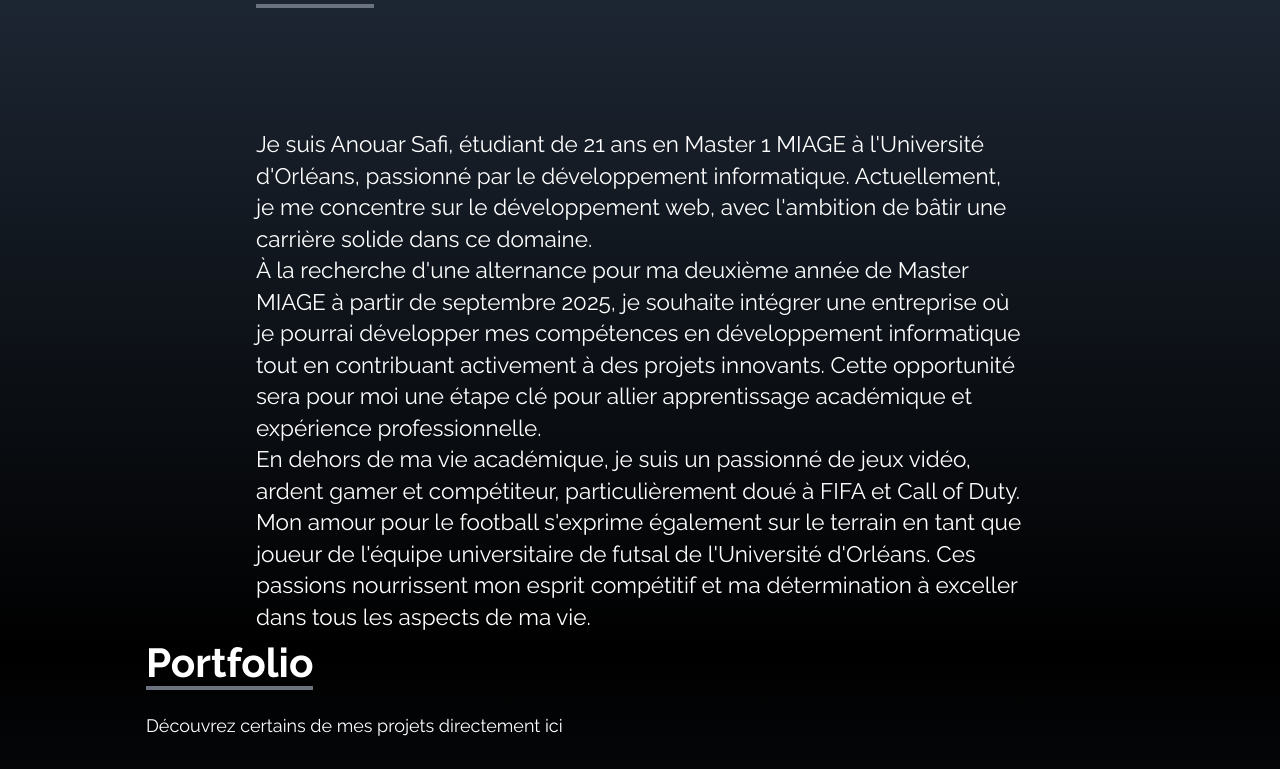
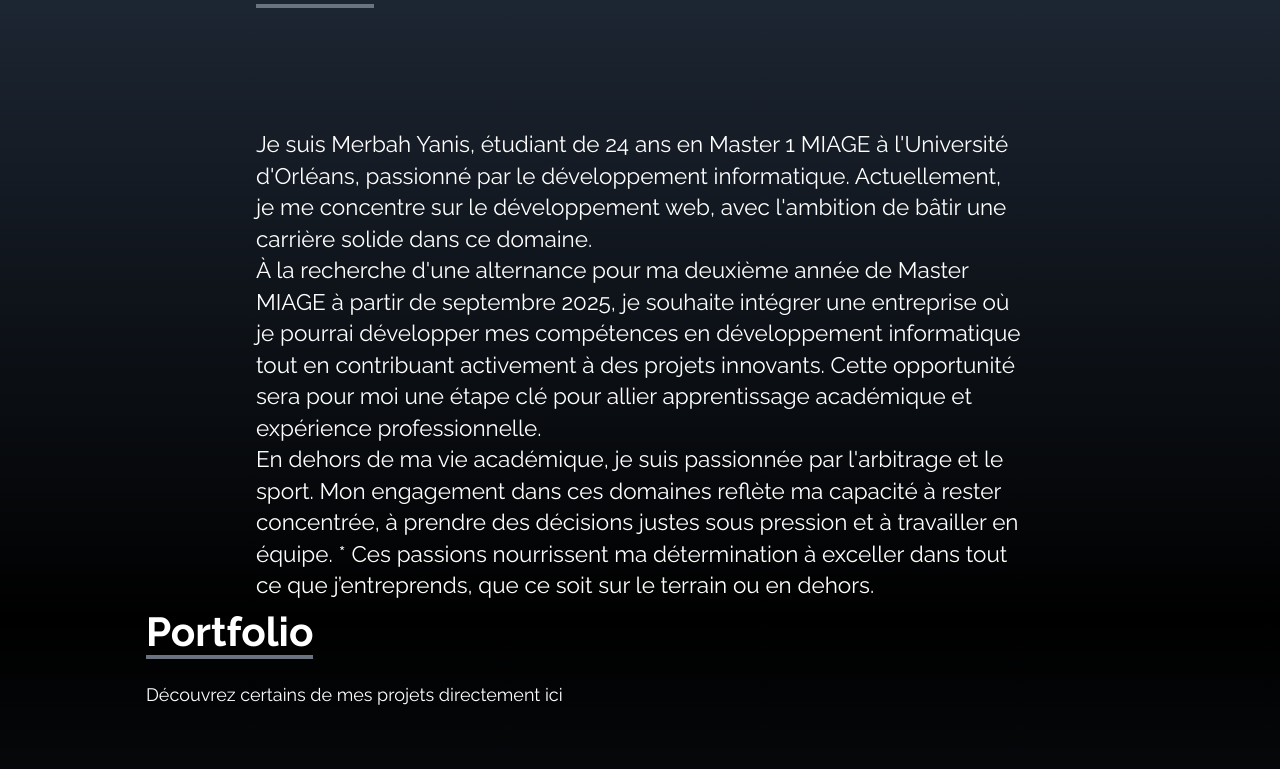
Before and after one commit to Yanismerbah/Portfolio, a React (Create React App) app: page / in a window 1280 px wide. Shown: the part 860-1629 px from the top of the page. Built offline with nearby package versions, Linux system fonts and the light colour scheme.

Commit message:
Initial commit

```diff
--- a/public/index.html
+++ b/public/index.html
@@ -24,7 +24,7 @@
       work correctly both with client-side routing and a non-root public URL.
       Learn how to configure a non-root public URL by running `npm run build`.
     -->
-    <title>Anouar SAFI</title>
+    <title>Merbah Yanis</title>
   </head>
   <body>
     <noscript>You need to enable JavaScript to run this app.</noscript>
--- a/src/components/About.jsx
+++ b/src/components/About.jsx
@@ -14,7 +14,7 @@ const PersonalInfo = () => {
   return (
     <div className="text-xl mt-6 md:mt-20">
       <p>
-      Je suis Anouar Safi, étudiant de 21 ans en Master 1 MIAGE à l'Université d'Orléans,
+      Je suis Merbah Yanis, étudiant de 24 ans en Master 1 MIAGE à l'Université d'Orléans,
       passionné par le développement informatique.
       Actuellement, je me concentre sur le développement web,
       avec l'ambition de bâtir une carrière solide dans ce domaine.
@@ -40,12 +40,11 @@ const HobbiesInfo = () => {
   return (
     <div className="text-xl">
       <p>
-        En dehors de ma vie académique, je suis un passionné de jeux vidéo,
-        ardent gamer et compétiteur, particulièrement doué à FIFA et Call of
-        Duty. Mon amour pour le football s'exprime également sur le terrain en
-        tant que joueur de l'équipe universitaire de futsal de l'Université
-        d'Orléans. Ces passions nourrissent mon esprit compétitif et ma
-        détermination à exceller dans tous les aspects de ma vie.
+      En dehors de ma vie académique, je suis passionnée par l'arbitrage et le sport.
+      Mon engagement dans ces domaines reflète ma capacité à rester concentrée,
+      à prendre des décisions justes sous pression et à travailler en équipe. *
+      Ces passions nourrissent ma détermination à exceller dans tout ce que j’entreprends,
+      que ce soit sur le terrain ou en dehors.
       </p>
     </div>
   );
--- a/src/components/NavBar.jsx
+++ b/src/components/NavBar.jsx
@@ -31,7 +31,7 @@ const NavBar = () => {
   return (
     <div className="flex justify-between items-center w-full h-20 px-4 text-white bg-black fixed">
       <div>
-        <h1 className="text-5xl font-signature ml-2">Safi Anouar</h1>
+        <h1 className="text-5xl font-signature ml-2">Merbah Yanis</h1>
       </div>
 
       <ul className="hidden md:flex">
--- a/src/components/Portfolio.jsx
+++ b/src/components/Portfolio.jsx
@@ -9,37 +9,37 @@ const Portfolio = () => {
     {
       id: 1,
       src: othello,
-      codeLink: "https://github.com/AnouarSafi/Othello.git",
+      codeLink: "https://github.com/Yanismerbah/Othello.git",
     },
 
     {
       id: 2,
       src: clinique,
-      codeLink: "https://github.com/AnouarSafi",
+      codeLink: "https://github.com/Yanismerbah",
     },
 
     {
       id: 3,
       src: donjon,
-      codeLink: "https://github.com/AnouarSafi",
+      codeLink: "https://github.com/Yanismerbah",
     },
 
     {
       id: 4,
       src: soon,
-      codeLink: "https://github.com/AnouarSafi",
+      codeLink: "https://github.com/Yanismerbah",
     },
 
     {
       id: 5,
       src: soon,
-      codeLink: "https://github.com/AnouarSafi",
+      codeLink: "https://github.com/Yanismerbah",
     },
 
     {
       id: 6,
       src: soon,
-      codeLink: "https://github.com/AnouarSafi",
+      codeLink: "https://github.com/Yanismerbah",
     },
   ];
 
--- a/src/components/SocialLinks.jsx
+++ b/src/components/SocialLinks.jsx
@@ -12,7 +12,7 @@ const SocialLinks = () => {
           LinkedIn <FaLinkedin size={30} />
         </>
       ),
-      href: "https://www.linkedin.com/in/anouar-safi-129442240/",
+      href: "https://www.linkedin.com/in/yanis-merbah-877874300/",
       style: "rounded-tr-md",
     },
     {
@@ -22,7 +22,7 @@ const SocialLinks = () => {
           GitHub <FaGithub size={30} />
         </>
       ),
-      href: "https://github.com/AnouarSafi",
+      href: "https://github.com/Yanismerbah",
     },
     {
       id: 3,
@@ -31,7 +31,7 @@ const SocialLinks = () => {
           Mail <HiOutlineMail size={30} />
         </>
       ),
-      href: "mailto:safianouar509@gmail.com",
+      href: "mailto:yanis.merbah2021@gmail.com",
     },
     {
       id: 4,
```
Also changed, not shown: 1 other file (tests, documents, lock files or other folders).
